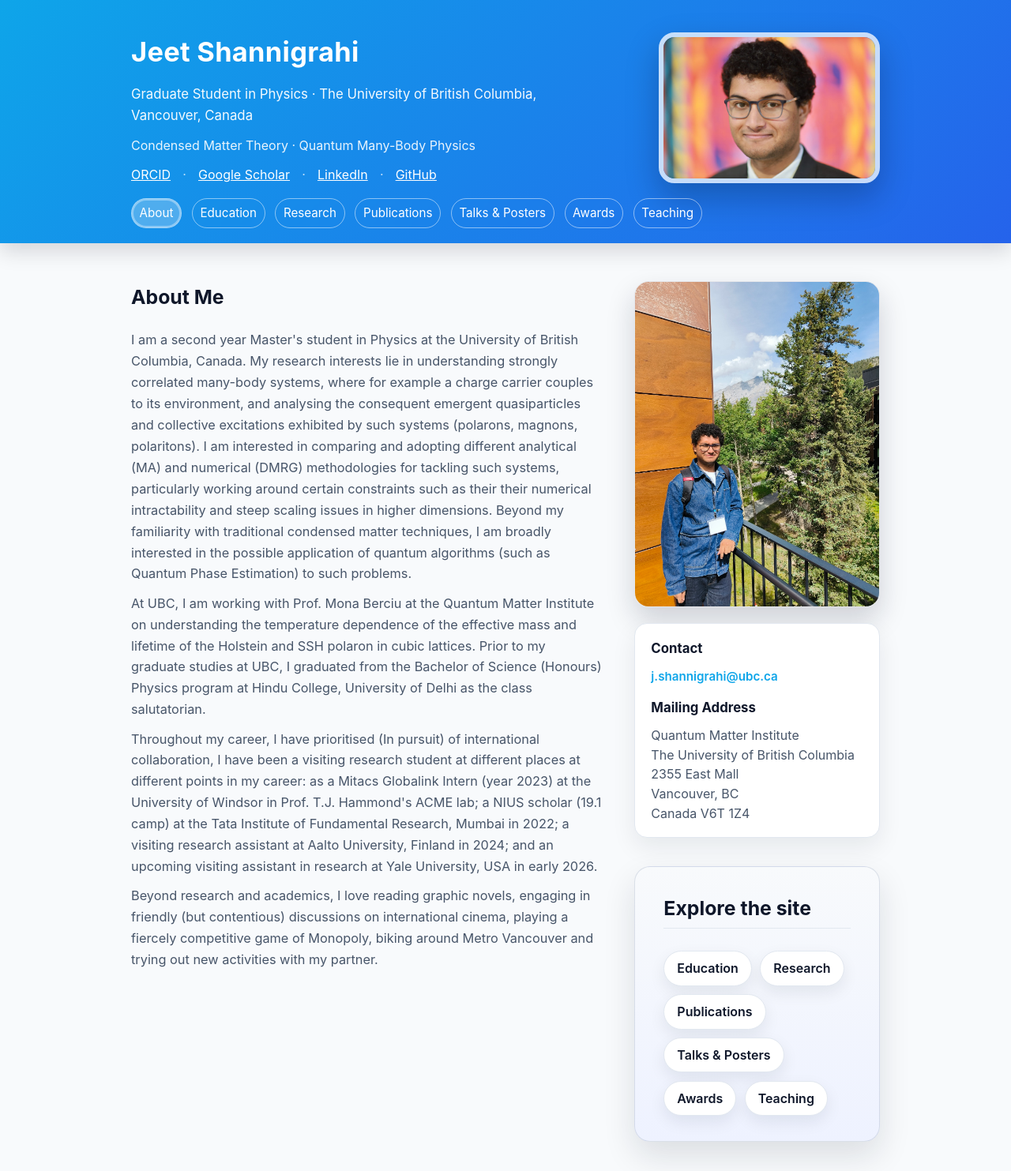
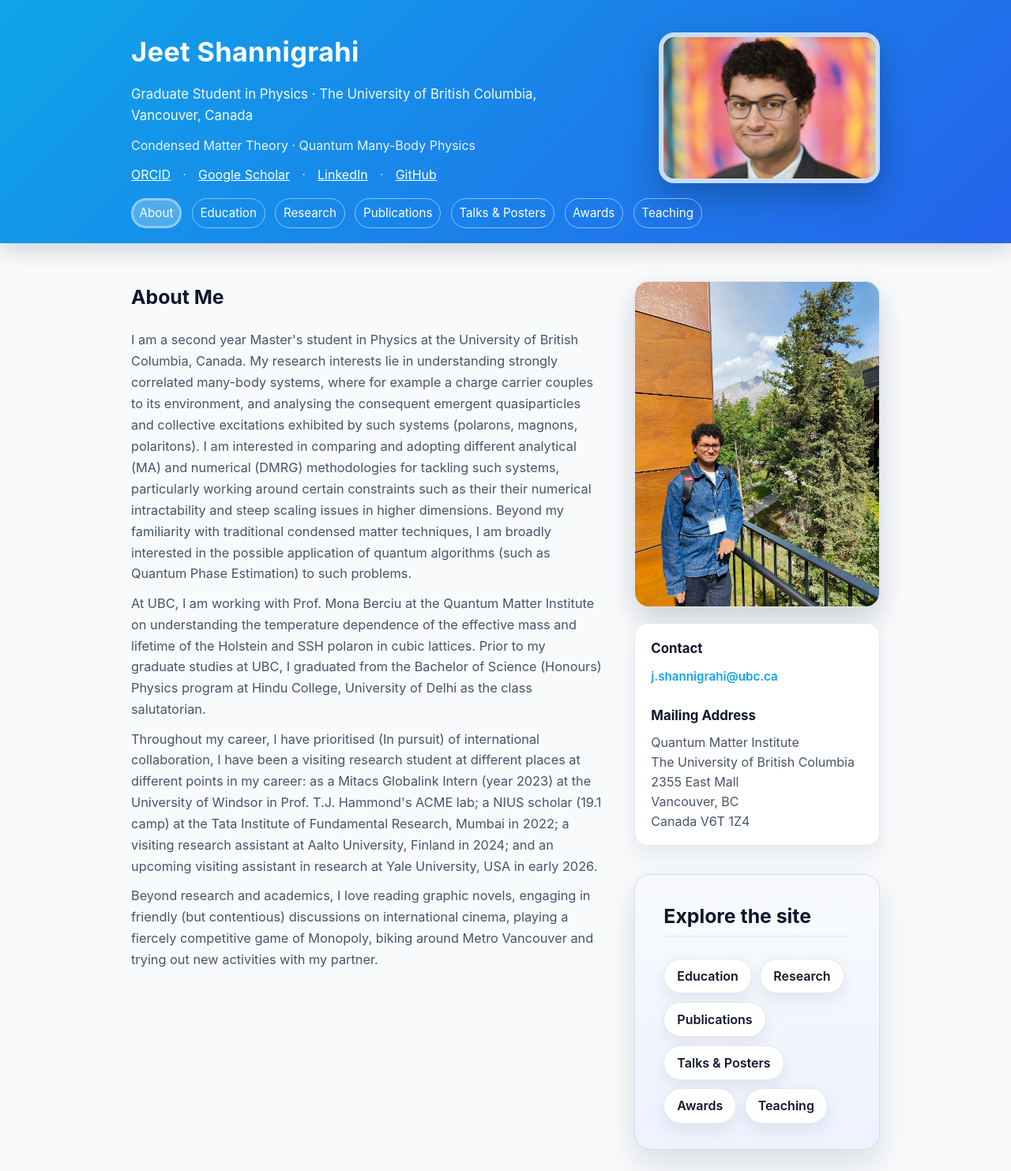
Before and after one commit to JeetShannigrahi21/JeetShannigrahi21.github.io, a Jekyll site: the page built from index.md, in a window 1280 px wide. Shown: the top 1483 px of the page at 79% size. Built offline with Jekyll 4.4.1, drawn with Linux system fonts in a browser that asks for light colours; grey boxes are pictures that could not be loaded.

Commit message:
Update style.css

```diff
--- a/assets/css/style.css
+++ b/assets/css/style.css
@@ -39,7 +39,7 @@ a{color:#0369a1}a:hover{color:var(--accent)}
 .contact-card h3{margin:0 0 .5rem;font-size:1.05rem}
 .contact-card ul{
   list-style:none;
-  margin:0 0 0.9rem;  /* bottom margin adds space before "Mailing Address" */
+  margin:0 0 1.5rem;  /* bottom margin adds space before "Mailing Address" */
   padding:0;
   display:grid;
   gap:.45rem;
@@ -51,8 +51,8 @@ a{color:#0369a1}a:hover{color:var(--accent)}
 .contact-card a:hover{color:#0284c7}
 .quick-links {
   display: flex;
-  flex-direction: row;   /* make it explicit it's a row */
-  flex-wrap: wrap;       /* allows wrapping on smaller screens */
+  flex-direction: row;
+  flex-wrap: wrap;
   gap: .65rem;
   margin-top: 1.75rem;
 }
```
